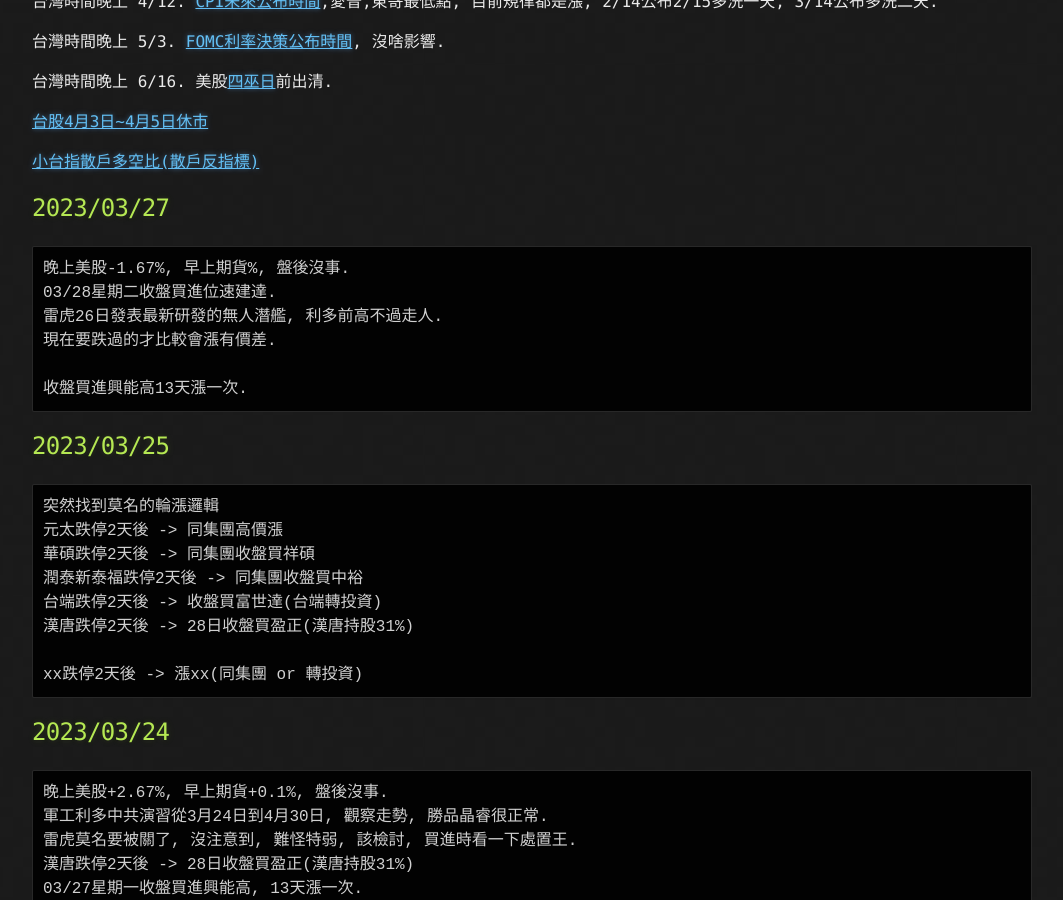
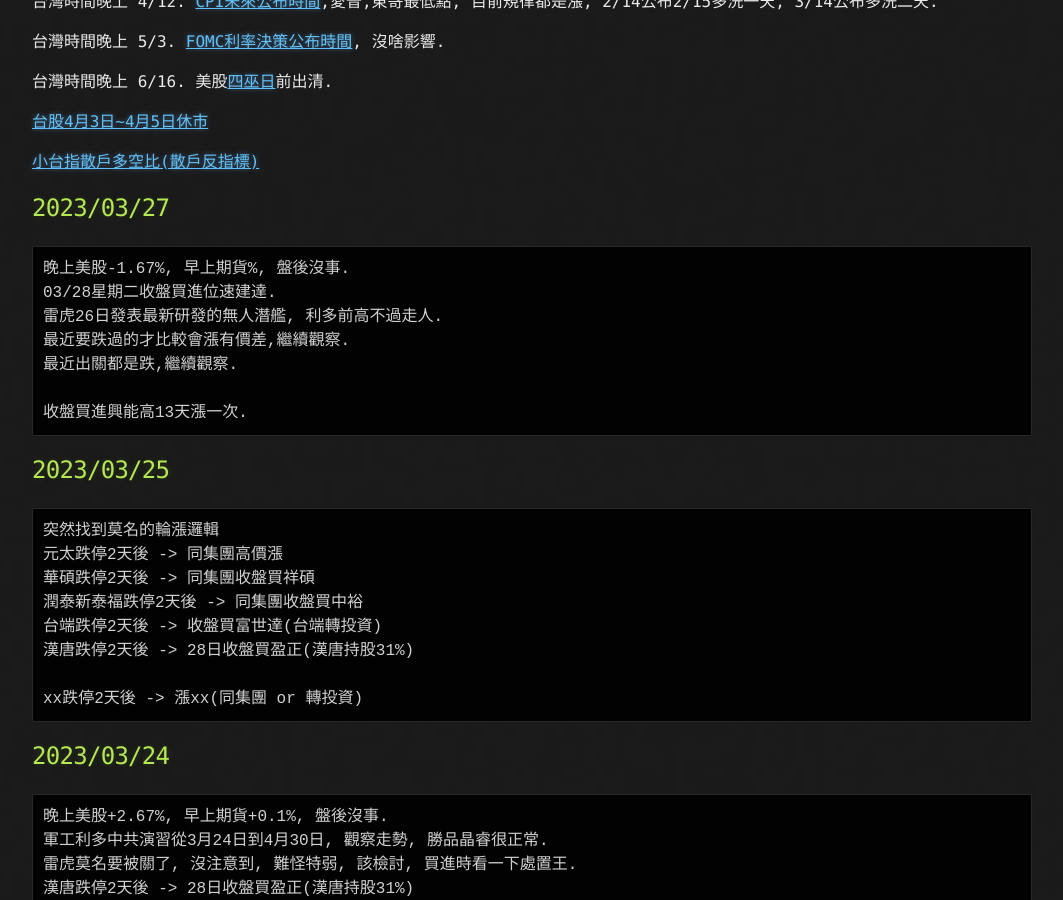
Before and after one commit to lepg5487/Stock_God, a Jekyll site: the page built from index.md, in a window 1280 px wide and 900 px high, scrolled down 468 px. Shown: the whole window, without its empty margins (108-1171 px from the left). Built offline with Jekyll 4.4.1, drawn with Linux system fonts in a browser that asks for light colours; our own code applies the rules of GitHub Pages for plain Markdown files.

Commit message:
Update index.md

````diff
--- a/index.md
+++ b/index.md
@@ -27,7 +27,8 @@
 晚上美股-1.67%, 早上期貨%, 盤後沒事.
 03/28星期二收盤買進位速建達.
 雷虎26日發表最新研發的無人潛艦, 利多前高不過走人.
-現在要跌過的才比較會漲有價差.
+最近要跌過的才比較會漲有價差,繼續觀察.
+最近出關都是跌,繼續觀察.
 
 收盤買進興能高13天漲一次.
 ```
````
